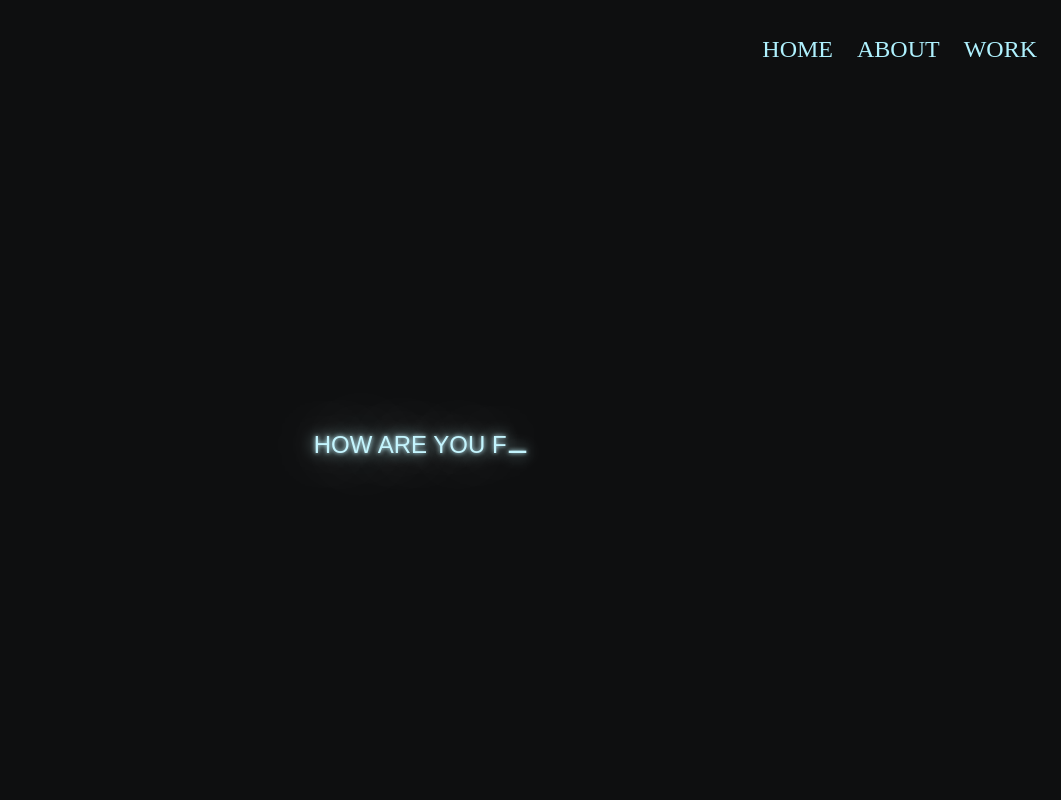
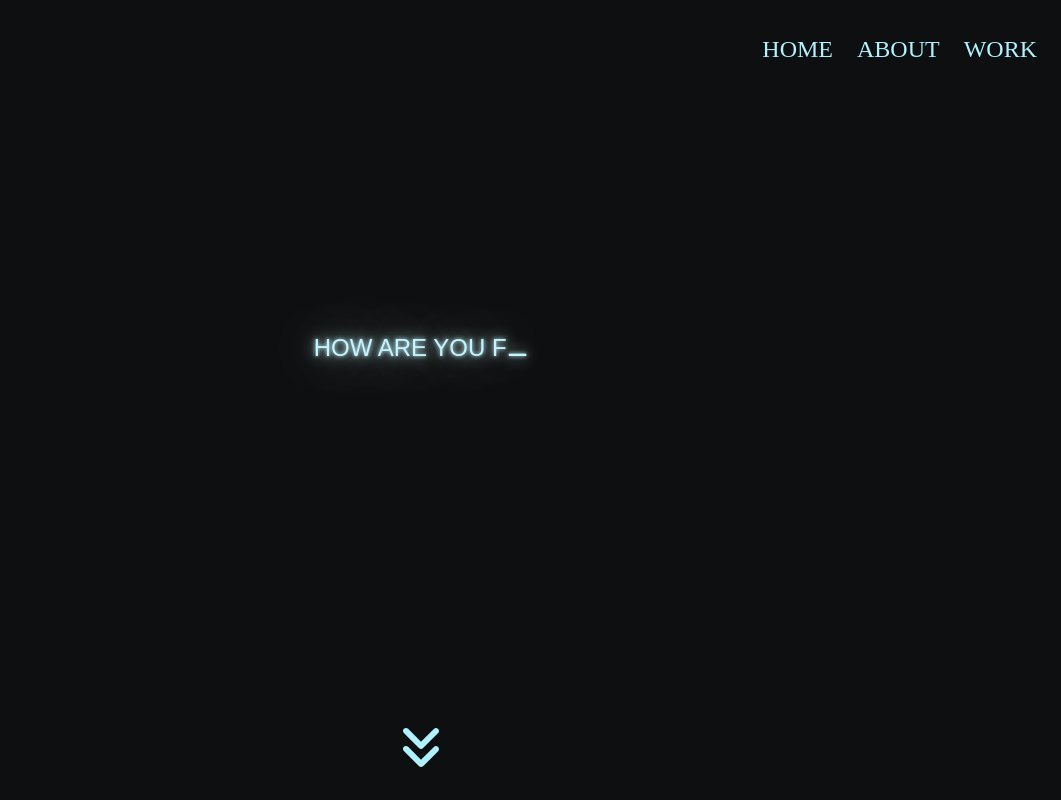
Before and after one commit to NealRame/my-website, a Gatsby site: page / in a window 1280 px wide. Shown: the full height of the page, 219-1280 px from the left. Built offline with nearby package versions, Linux system fonts and the light colour scheme; Gatsby itself is replaced by a stand-in of ours.

Commit message:
refactor: update layout

```diff
--- a/src/components/layout/index.tsx
+++ b/src/components/layout/index.tsx
@@ -4,7 +4,6 @@
 import {
     graphql,
     useStaticQuery,
-    Link,
 } from "gatsby"
 
 import styled from "@emotion/styled"
@@ -27,32 +26,6 @@ import {
 } from "../../style"
 
 import GlobalStyle from "../global-style"
-
-const Container = styled.div`
-    display: grid;
-
-    grid-template-rows: auto 100fr auto;
-
-    ${mediaQueryMinWidth("medium")} {
-        grid-template-rows: auto 100fr;
-    }
-
-    overflow: hidden;
-
-    margin: auto;
-    padding: 0;
-
-    width: 100%;
-    min-height: 100vh;
-`
-
-const Header = styled.header`
-    display: grid;
-
-    grid-template-rows: min-content 100fr;
-
-    width: 100vw;
-`
 
 const Main = styled.main`
     box-sizing: border-box;
@@ -94,15 +67,13 @@ const Layout = ({ children, pageTitle }: ILayoutProps) => {
                 { [siteTitle, pageTitle].filter(Boolean).join(" - ") }
             </title>
         </Helmet>
-        <Container>
-            <Header>
-                <NavigationBar siteTitle={ siteTitle } />
-            </Header>
-            <Main>
-                { children }
-            </Main>
-            <SocialBar/>
-        </Container>
+        <header>
+            <NavigationBar siteTitle={ siteTitle } />
+        </header>
+        <Main>
+            { children }
+        </Main>
+        <SocialBar/>
     </>
 }
 
--- a/src/components/layout/navigation-bar.tsx
+++ b/src/components/layout/navigation-bar.tsx
@@ -141,10 +141,12 @@ const NavigationBar = ({ siteTitle }: INavigationBarProps) => {
         boxSizing: "border-box",
         padding: "1rem",
 
-        [mediaQueryMaxWidth("small")]: {
+        position: "fixed",
+        top: 0,
+        left: 0,
+        right: 0,
 
-
-        },
+        zIndex: 1,
     }}>
         <Button
             onClick={ () => setPageMenuActive(!pageMenuActive) }>
--- /dev/null
+++ b/src/components/sections/greetings.tsx
@@ -0,0 +1,52 @@
+/** @jsx jsx */
+/** @jsxFrag React.Fragment */
+
+import styled from "@emotion/styled"
+import {
+    jsx,
+} from "@emotion/react"
+
+import { FontAwesomeIcon } from "@fortawesome/react-fontawesome"
+
+import {
+    faAnglesDown,
+} from "@fortawesome/free-solid-svg-icons"
+
+
+import Typewriter from "../typewriter"
+
+import {
+    type ITheme,
+    verticalShake,
+} from "../../style"
+
+const GreetingScrollButton = styled.button`
+    background: none;
+    border: none;
+
+    color: ${props => (props.theme as ITheme).colors.link};
+    cursor: pointer;
+
+    display: block;
+
+    font-size: 2rem;
+
+    margin: 1rem auto;
+
+    animation: ${verticalShake(2)} 8s ease-in-out 0s infinite alternate-reverse none;
+`
+
+export const Greetings = () => <section css={{
+    display: "grid",
+    gridTemplateRows: "100fr auto",
+    height: "100vh",
+}}>
+    <Typewriter messages={[
+        "GREETINGS",
+        "HOW ARE YOU FEELING TODAY?",
+        "SHALL WE PLAY A GAME?",
+    ]}/>
+    <GreetingScrollButton>
+        <FontAwesomeIcon icon={ faAnglesDown }/>
+    </GreetingScrollButton>
+</section>
--- /dev/null
+++ b/src/components/sections/index.tsx
@@ -0,0 +1 @@
+export * from "./greetings"
--- a/src/pages/index.tsx
+++ b/src/pages/index.tsx
@@ -1,15 +1,11 @@
 import * as React from "react"
 
 import Layout from "../components/layout"
-import Typewriter from "../components/typewriter"
+import { Greetings } from "../components/sections"
 
 // markup
 const IndexPage = () => <Layout>
-    <Typewriter messages={[
-        "GREETINGS",
-        "HOW ARE YOU FEELING TODAY?",
-        "SHALL WE PLAY A GAME?",
-    ]}/>
+    <Greetings/>
 </Layout>
 
 export default IndexPage
```
